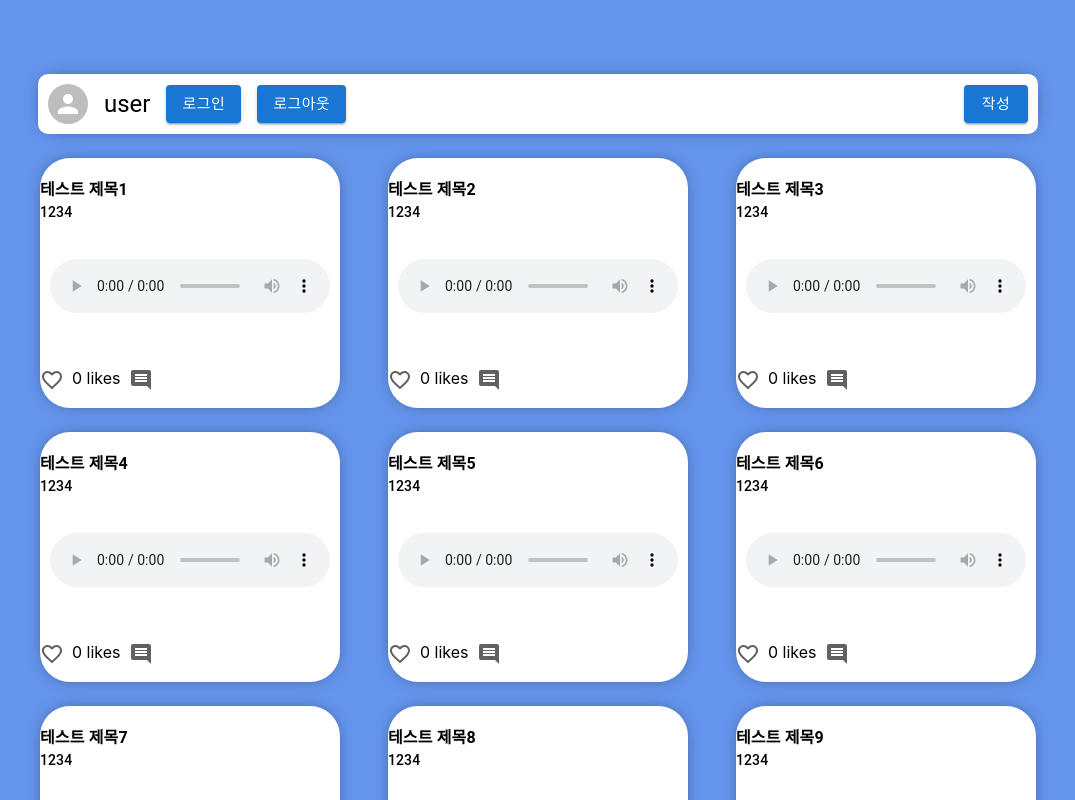
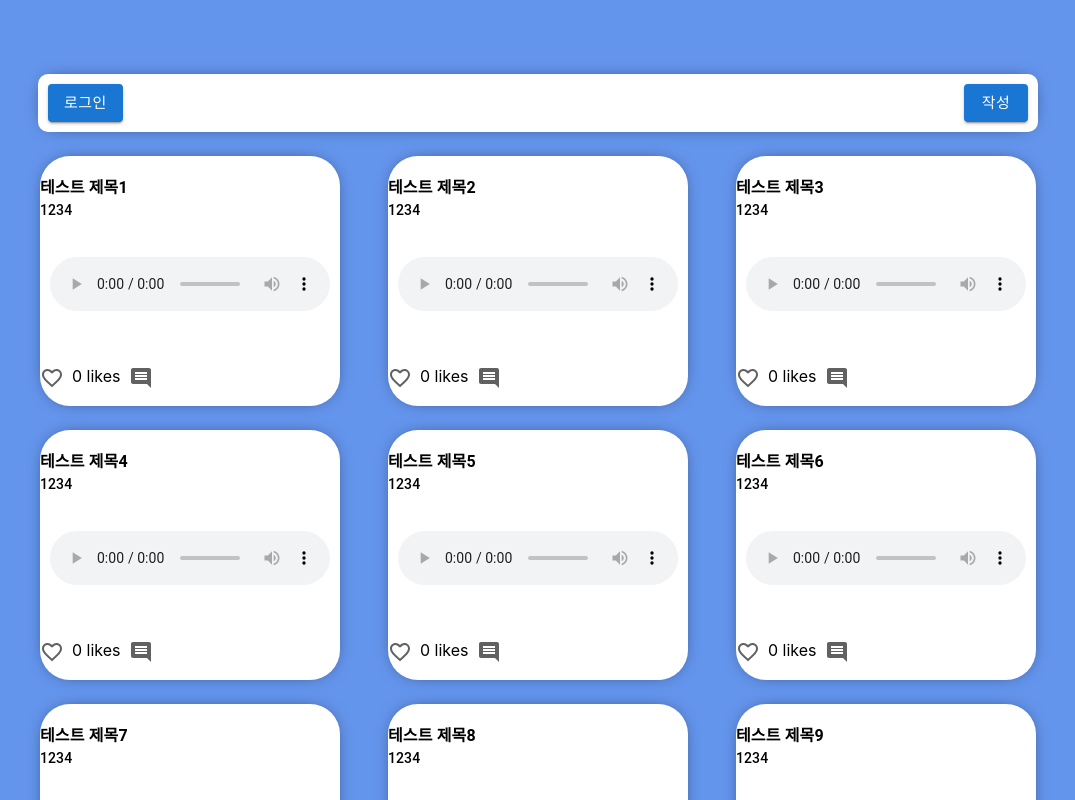
Before and after one commit to KarmaPol/MusicIdea_front, a React (Create React App) app: page / in a window 1280 px wide. Shown: the top 800 px of the page, without its empty margins (102-1177 px from the left). Built offline with nearby package versions, Linux system fonts and the light colour scheme; what react-dimensions, react-piano would draw is missing.

Commit message:
FEAT : 로그인, 로그아웃 구현
로그인 시 토큰, 유저이름 저장, 로그아웃 시 로컬 스토리지 비우도록

```diff
--- a/src/pages/LoginPage.js
+++ b/src/pages/LoginPage.js
@@ -25,10 +25,14 @@ export default function LoginPage() {
   const userSignUp = zustandStore((state) => state.userSignUp);
 
   const onClickLoginButton = async () => {
-    const token = await getUserToken(account);
-    console.log(token);
-    setUserToken(token);
-    navigate("/");
+    try {
+      const token = await getUserToken(account);
+      console.log(token);
+      await setUserToken(token);
+      navigate("/");
+    } catch (error) {
+      alert("로그인 실패");
+    }
   };
 
   const onClickSignupButtion = () => {
--- a/src/pages/MainPage.js
+++ b/src/pages/MainPage.js
@@ -18,9 +18,13 @@ import { motion } from "framer-motion";
 export default function MainPage() {
   const getPosts = zustandStore((state) => state.getPosts);
   const cleanUserToken = zustandStore((state) => state.cleanUserToken);
+  const [userName, setUserName] = useState(
+    localStorage.getItem("userName") || null
+  );
 
   const onClickLogoutButton = () => {
     cleanUserToken();
+    setUserName(null);
   };
 
   const fetchPosts = async () => {
@@ -29,8 +33,8 @@ export default function MainPage() {
   };
 
   useEffect(() => {
-    // fetchPosts();
-  }, []);
+    console.log(userName);
+  }, [userName]);
 
   const [posts, setPosts] = useState([
     {
@@ -144,8 +148,13 @@ export default function MainPage() {
                 alignItems: "center",
               }}
             >
+              {userName && (
+                <>
                   <Avatar />
-              <Typography variant="h5">user</Typography>
+                  <Typography variant="h5">{userName}</Typography>
+                </>
+              )}
+              {!userName && (
                 <motion.div whileHover={{ scale: 1.1 }}>
                   <Button
                     variant="contained"
@@ -154,7 +163,9 @@ export default function MainPage() {
                   >
                     로그인
                   </Button>
-              </motion.div>{" "}
+                </motion.div>
+              )}
+              {userName && (
                 <motion.div whileHover={{ scale: 1.1 }}>
                   <Button
                     variant="contained"
@@ -164,6 +175,7 @@ export default function MainPage() {
                     로그아웃
                   </Button>
                 </motion.div>
+              )}
             </Stack>
 
             <motion.div whileHover={{ scale: 1.1 }}>
--- a/src/zustand/zustandStore.js
+++ b/src/zustand/zustandStore.js
@@ -5,16 +5,25 @@ export const zustandStore = create((set, get) => ({
   userToken: localStorage.getItem("userToken")
     ? localStorage.getItem("userToken")
     : "not logined",
-  setUserToken: (_token) => {
+
+  setUserToken: async (_token) => {
     set((state) => ({ userToken: _token }));
     localStorage.setItem("userToken", _token);
   },
   getUserToken: async (_account) => {
-    const token = await axios.post("http://3.37.33.149/user/token", _account);
-    return token.data;
+    // userName 저장
+    try {
+      const token = await axios.post("http://3.37.33.149/user/token", _account);
+      localStorage.setItem("userName", _account.name);
+      return token.data;
+    } catch (error) {
+      throw error;
+    }
   },
   cleanUserToken: () => {
     set((state) => ({ userToken: "not logined" }));
+    set((state) => ({ userName: null }));
+
     localStorage.clear();
   },
   userSignUp: async (_account) => {
```
Lines whose indentation alone changed are shown as unchanged.
